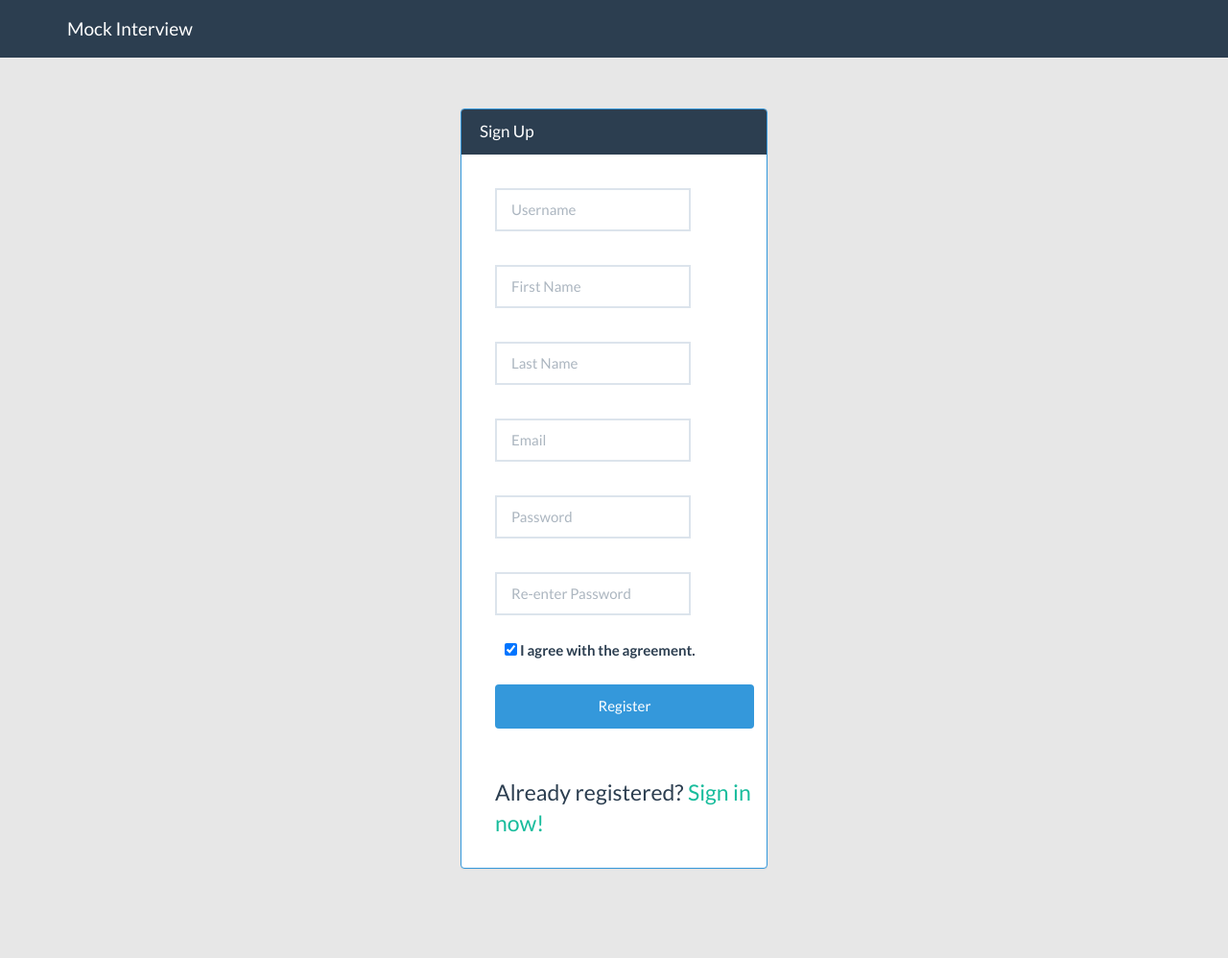
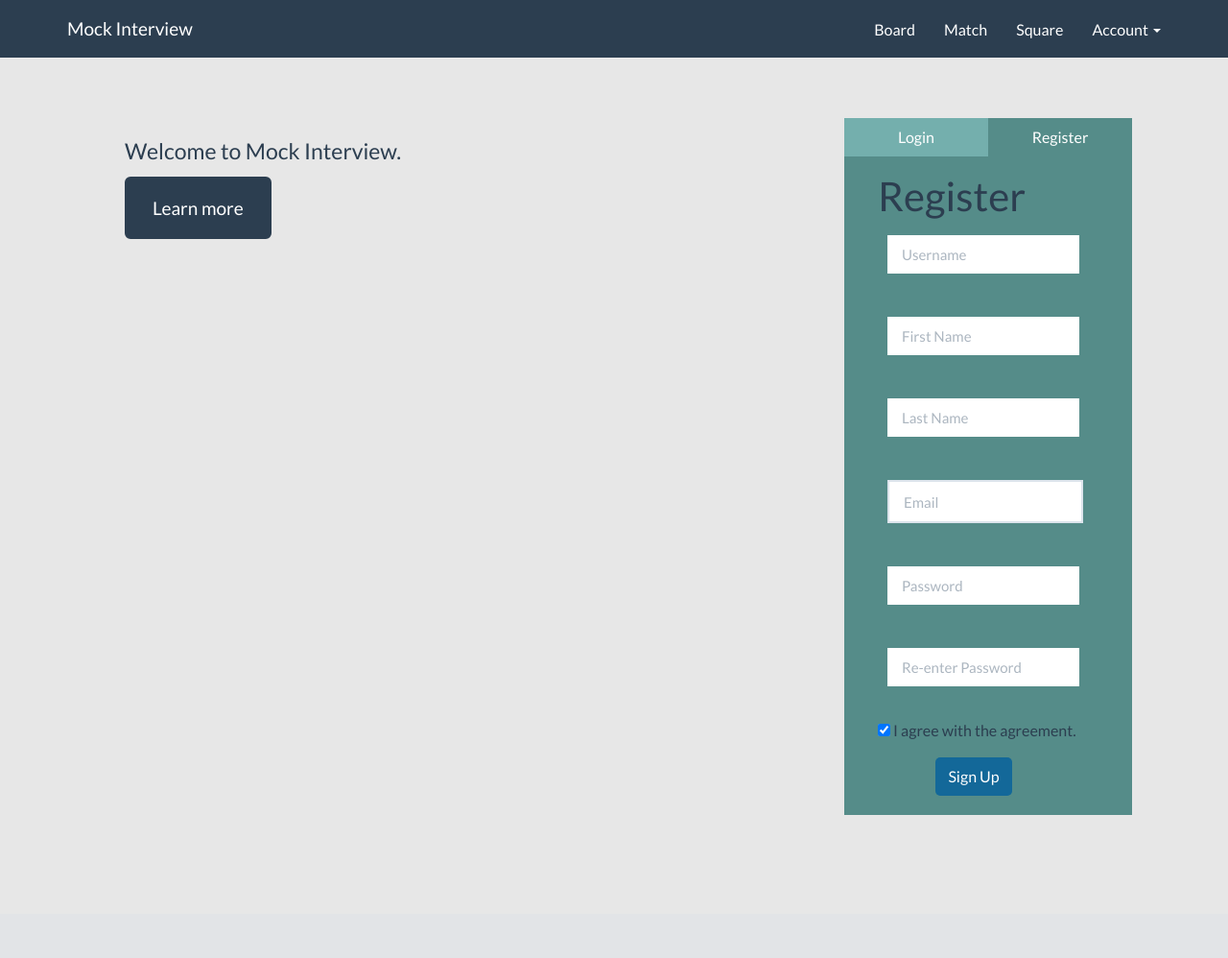
Before and after one commit to grayy921013/Mock, a Django app: page /mocking/register in a window 1280 px wide. Shown: the whole page at 96% size. After the commit the page ends 849 px from the top, so only its background shows below. Run offline with Django 3.2, Linux system fonts and the light colour scheme; parts of the project's set-up code (start-up, migrations or seed data) failed here and were passed over; some libraries are stand-ins or nearby versions.

Commit message:
modified ui

```diff
--- a/src/mock/mocking/static/css/chat_demo.css
+++ b/src/mock/mocking/static/css/chat_demo.css
@@ -5,7 +5,9 @@
     border: 0;
     margin-top: 54px;
     margin-left: 30px;
+    background-color: #2C3E50;
 }
+
 .panel .panel-heading, .panel>:first-child {
     border-top-left-radius: 0;
     border-top-right-radius: 0;
@@ -14,6 +16,7 @@
     position: relative;
     height: 50px;
     padding: 0;
+    background-color: #2C3E50;
     border-bottom:1px solid #eee;
 }
 .panel-control {
@@ -23,12 +26,14 @@
     padding: 0 15px;
 }
 .panel-title {
+    color: white;
     font-weight: normal;
     padding: 0 20px 0 20px;
     font-size: 1.416em;
     line-height: 50px;
     white-space: nowrap;
     overflow: hidden;
+    background-color: #428bca;
     text-overflow: ellipsis;
 }
 .panel-control>.btn:last-child, .panel-control>.btn-group:last-child>.btn:first-child {
@@ -113,7 +118,6 @@
     color: #317787;
     display: block;
     border-bottom: 1px solid rgba(0,0,0,0.1);
-    margin-bottom: 10px;
     padding-bottom: 5px;
     font-weight: 300;
 }
--- /dev/null
+++ b/src/mock/mocking/static/css/choose_role.css
@@ -0,0 +1,5 @@
+@import url("http://cdnjs.cloudflare.com/ajax/libs/bootstrap-select/1.5.4/bootstrap-select.min.css")
+
+.choice {
+
+}
--- /dev/null
+++ b/src/mock/mocking/static/css/login.css
@@ -0,0 +1,167 @@
+@import url(http://fonts.googleapis.com/css?family=Roboto:100);
+@import url(http://cdnjs.cloudflare.com/ajax/libs/meyer-reset/2.0/reset.css);
+
+body {
+  font-family: "Lato","Helvetica Neue";
+}
+.flat-form {
+  background: #558C89;
+  margin: 25px auto;
+  width: 300px;
+  position: relative;
+  font-family: "Lato","Helvetica Neue";
+}
+
+#login {opacity:0;}
+.tabs {
+  background: white;
+  height: 40px;
+  margin: 0;
+  padding: 0;
+  list-style-type: none;
+  width: 100%;
+  position: relative;
+  display: block;
+  margin-bottom: 20px;
+}
+.tabs li {
+  display: block;
+  float: left;
+  margin: 0;
+  padding: 0;
+}
+.tabs a {
+  background: #74AFAD;
+  display: block;
+  float: left;
+  text-decoration: none;
+  color: white;
+  font-size: 16px;
+  padding: 12px 22px 12px 22px;
+  /*border-right: 1px solid @tab-border;*/
+
+}
+.tab a {
+  width: 200px;
+  text-align: center;
+
+}
+#tab1 {
+  width: 150px;
+   text-align: center;
+}
+
+.tabs li:last-child a {
+  border-right: none;
+  width: 150px;
+  padding-left: 0;
+  padding-right: 0;
+  text-align: center;
+}
+.tabs a.active {
+  background: #558C89;
+  border-right: none;
+  -webkit-transition: all 0.5s linear;
+	-moz-transition: all 0.5s linear;
+	transition: all 0.5s linear;
+}
+.form-action {
+  padding: 0 20px;
+  position: relative;
+}
+
+.form-action h1 {
+  font-size: 42px;
+  padding-bottom: 10px;
+}
+.form-action p {
+  font-size: 12px;
+  padding-bottom: 10px;
+  line-height: 25px;
+}
+
+.clear{clear:both;}
+form input[type=text],
+form input[type=password],
+form input[type=submit] {
+  font-family: "Lato","Helvetica Neue";
+}
+
+form input[type=text],
+form input[type=password] {
+  width: 100%;
+  height: 40px;
+  margin-bottom: 10px;
+  padding-left: 15px;
+  background: #fff;
+  border: none;
+  color: #e74c3c;
+  outline: none;
+}
+.login-input2{
+}
+.dark-box {
+  background: #5e0400;
+  box-shadow: 1px 3px 3px #3d0100 inset;
+  height: 40px;
+  width: 50px;
+}
+.form-action .dark-box.bottom {
+  position: absolute;
+  right: 0;
+  bottom: -24px;
+}
+.tabs + .dark-box.top {
+  position: absolute;
+  right: 0;
+  top: 0px;
+}
+.show {
+  display: block;
+}
+.hide {
+  display: none;
+}
+
+.button {
+   margin-left: 60px;
+    border: none;
+    display: block;
+    margin-top: 20px;
+    margin-bottom: 20px;
+    background: #136899;
+    height: 40px;
+    width: 80px;
+    color: #ffffff;
+    text-align: center;
+    border-radius: 5px;
+    /*box-shadow: 0px 3px 1px #2075aa;*/
+  	-webkit-transition: all 0.15s linear;
+	  -moz-transition: all 0.15s linear;
+	  transition: all 0.15s linear;
+}
+
+.button:hover {
+  background: #1e75aa;
+  /*box-shadow: 0 3px 1px #237bb2;*/
+}
+
+.button:active {
+  background: #136899;
+  /*box-shadow: 0 3px 1px #0f608c;*/
+}
+
+::-webkit-input-placeholder {
+  color: #e74c3c;
+}
+:-moz-placeholder {
+  /* Firefox 18- */
+  color: #e74c3c;
+}
+::-moz-placeholder {
+  /* Firefox 19+ */
+  color: #e74c3c;
+}
+:-ms-input-placeholder {
+  color: #e74c3c;
+}
--- a/src/mock/mocking/static/css/login_base.css
+++ b/src/mock/mocking/static/css/login_base.css
@@ -44,7 +44,6 @@
 .register-input{
   	position: relative;
 	padding: 10px;
-	margin:10px;
   	width: 50% auto;
 	max-width:320px;
 }
@@ -58,18 +57,15 @@
 	padding-top: 30px;
 }
 
-.login-input2{
-	padding-left: 30px;
-}
-
 
 .navbar-static-top {
   margin-bottom: 19px;
 }
 
 .forget-pwd{
+  color: white;
 	position: relative;
-	left:160px;
+	left:80px;
 	padding-right: 30px;
 	top: -20px;
 	text-align: right;
--- /dev/null
+++ b/src/mock/mocking/static/js/login.js
@@ -0,0 +1,4 @@
+var div = document.getElementById('login');
+
+div.style.transition="opacity 2s";
+div.style.opacity=1;
--- /dev/null
+++ b/src/mock/mocking/static/js/register.js
@@ -0,0 +1,4 @@
+var div = document.getElementById('register');
+
+div.style.transition="opacity 2s";
+div.style.opacity=1;
--- /dev/null
+++ b/src/mock/mocking/templates/register2.html
@@ -0,0 +1,66 @@
+{% extends "base_with_nav.html" %}
+
+{% block title %}
+   login
+{%  endblock %}
+
+{% block css_style %}
+    {% load static %}
+    <link href="{% static "css/login.css" %}" rel="stylesheet">
+    <link href="{% static "css/login_base.css" %}" rel="stylesheet">
+{% endblock %}
+
+{% block container %}
+<div class="row">
+<div class="col-xs-8">
+<div class="jumbotron">
+  <h2></h2>
+  <p>Welcome to Mock Interview.</p>
+  <p><a class="btn btn-primary btn-lg">Learn more</a></p>
+</div></div>
+
+<div class="col-xs-4">
+<div class="flat-form">
+    <ul class="tabs">
+        <li>
+            <a href="{% url 'login' %}"  id="tab1">Login</a>
+        </li>
+        <li>
+            <a href ="#register"  class="active">Register</a>
+        </li>
+
+    </ul>
+<div class="container">
+            <div id="register" class="form-action show">
+                <h1>Register</h1>
+                {% for error in form.non_field_errors %}
+                   <p class="alert alert-danger"> {{error}}</p>
+                {% endfor %}
+                <form action="{% url 'register' %}" method="post" class="login-form">
+                    {% for field in form.visible_fields %}
+                        <div class="input-group register-input">
+                                      {{ field }}
+                            </div>
+                        <p class = "error-tag"> {{field.errors}}</p>
+                    {% endfor %}
+                    <div class = "login-input2">
+                        <input id = "rem" type="checkbox"  value="Remember me" checked="checked" /> I agree with the agreement. </intput>
+                    </div>
+                    <button type="submit" value="Sign Up" class="button" />Sign Up</button>
+                {% csrf_token %}
+                </form>
+            </div>
+            </div>
+            </div>
+</div>
+</div>
+</div>
+
+
+{% endblock %}
+{% block js %}
+<script src="{% static "js/register.js" %}"></script>
+
+<script src="https://ajax.googleapis.com/ajax/libs/jquery/3.1.1/jquery.min.js"></script>
+<script class="cssdeck" src="//cdnjs.cloudflare.com/ajax/libs/jquery/1.8.0/jquery.min.js"></script>
+{% endblock %}
--- a/src/mock/mocking/views.py
+++ b/src/mock/mocking/views.py
@@ -25,14 +25,14 @@ def user_register(request):
     # ensure post method
     if request.method == 'GET':
         context['form'] = RegistrationForm()
-        return render(request, 'register.html', context)
+        return render(request, 'register2.html', context)
 
     # validate
     form = RegistrationForm(request.POST)
 
     context['form'] = form
     if not form.is_valid():
-        return render(request, 'register.html', context)
+        return render(request, 'register2.html', context)
 
     # create new user
     new_user = User.objects.create_user(username=form.cleaned_data["username"],
@@ -54,7 +54,7 @@ def user_login(request):
 
     if request.method == 'GET':
         context['form'] = LoginForm()
-        return render(request, 'login.html', context)
+        return render(request, 'login2.html', context)
 
     if request.user.is_authenticated():
         return redirect(reverse("square"))
@@ -63,7 +63,7 @@ def user_login(request):
 
     if not form.is_valid():
         context['form'] = form
-        return render(request, 'login.html', context)
+        return render(request, 'login2.html', context)
 
     username = form.cleaned_data["username"]
     password = form.cleaned_data["pwd"]
@@ -74,7 +74,7 @@ def user_login(request):
     else:
         context['form'] = form
         form.add_error(None, "Username or password incorrect")
-        return render(request, 'login.html', context)
+        return render(request, 'login2.html', context)
 
 
 @login_required
```
Also changed, not shown: src/mock/mocking/templates/choose_role.html (+11 -1 lines), src/mock/mocking/templates/login2.html (added, +69 -0 lines), src/mock/mocking/templates/room.html (+10 -3 lines), src/mock/mocking/templates/register.html (line endings or trailing spaces).
